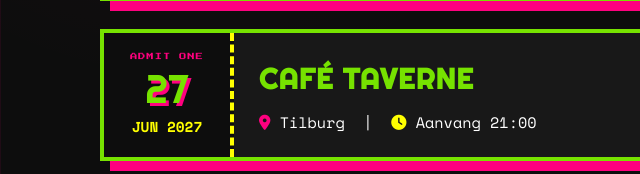
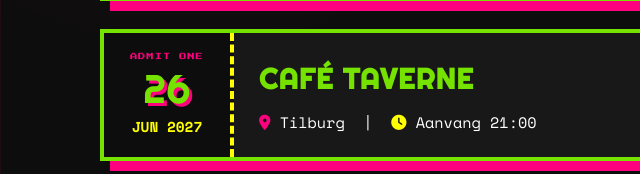
Before and after one commit to Direct2Stage/RATTATA, a plain HTML site: page index.html in a window 1280 px wide. Shown: the part 2146-2320 px from the top of the page, 0-640 px from the left. Drawn offline with nearby package versions, Linux system fonts and the light colour scheme.

Commit message:
Add files via upload
Datum 26 juni aangepast

```diff
--- a/index.html
+++ b/index.html
@@ -1292,10 +1292,10 @@
                     </div>
                 </div>
 
-                <!-- Show 2: 27 juni 2027 -->
+                <!-- Show 2: 26 juni 2027 -->
                 <div class="agenda-item reveal-item">
                     <div class="agenda-date">
-                        <span class="day">27</span>
+                        <span class="day">26</span>
                         <span class="month">JUN 2027</span>
                     </div>
                     <div class="agenda-details">
```
